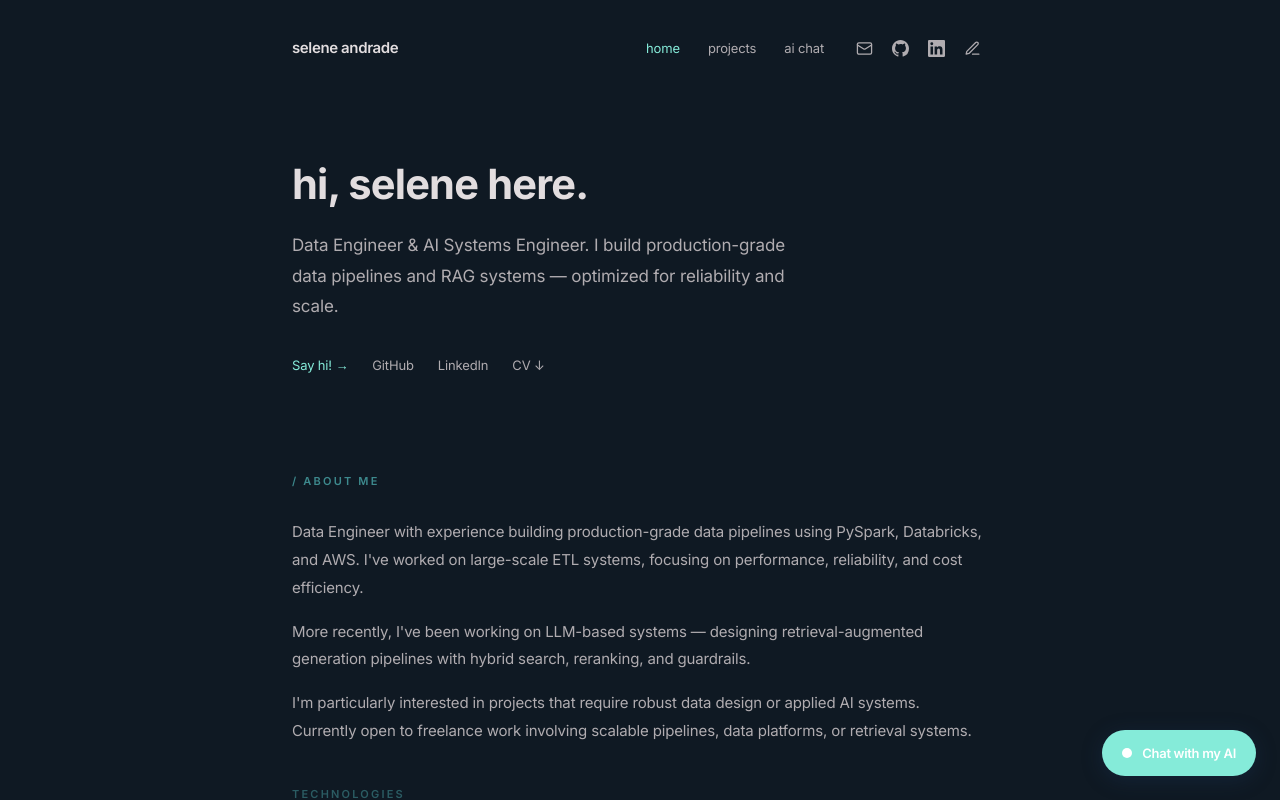
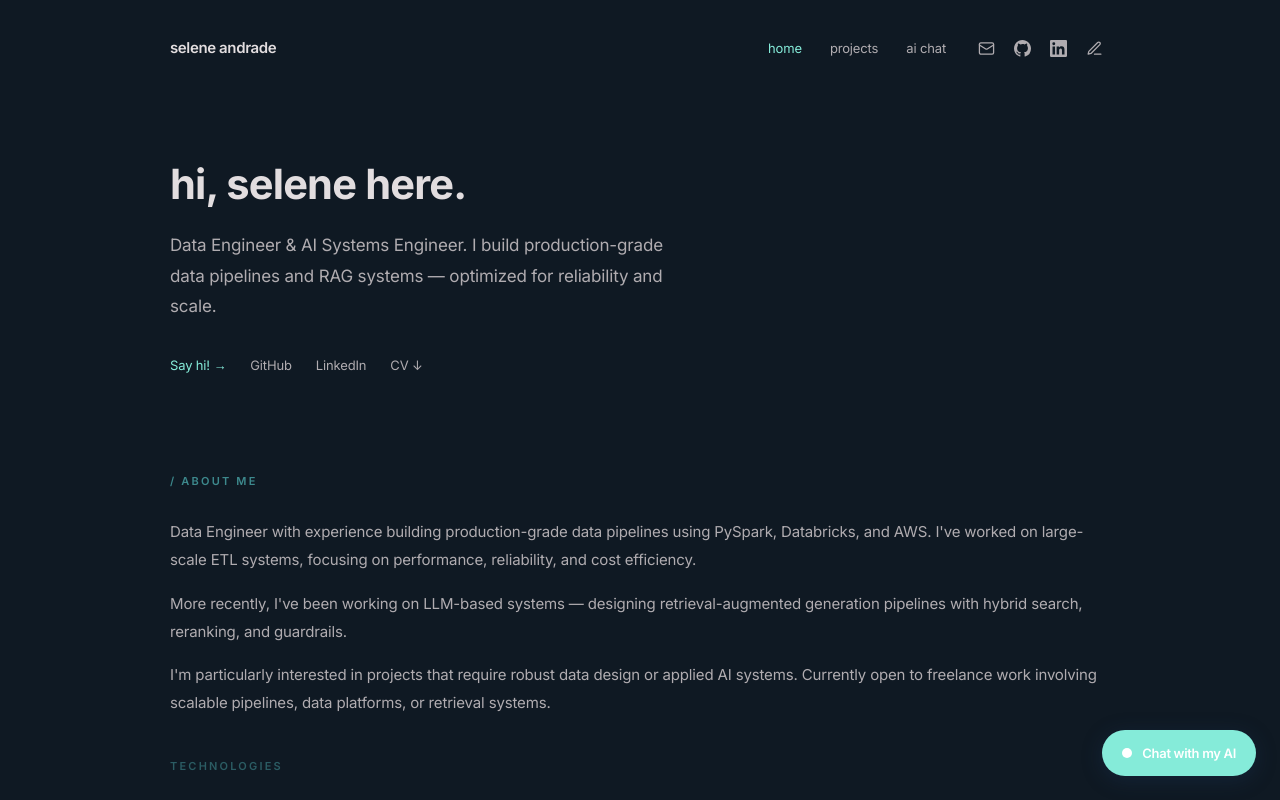
Before and after one commit to SAndrade2209/portfolio, a Next.js app: page / in a window 1280 px wide. Shown: the top 800 px of the page. Built offline with nearby package versions, Linux system fonts and the light colour scheme.

Commit message:
move layout

```diff
--- a/app/globals.css
+++ b/app/globals.css
@@ -1,18 +1,18 @@
 @import "tailwindcss";
 
 :root {
-  --primary:       #85ebd9;
-  --secondary:     #3d898d;
-  --background:    #0f1923;
-  --surface:       #162231;
-  --surface-strong:#1a2a3d;
-  --border:        #1e2d40;
-  --foreground:    #e2dddf;
-  --muted:         #b0acb0;
+  --primary:       #85ebd9;   /* mint teal */
+  --secondary:     #3d898d;   /* deep teal */
+  --background:    #0f1923;   /* dark navy */
+  --surface:       #162231;   /* card navy */
+  --surface-strong:#1a2a3d;   /* hover surface */
+  --border:        #1e2d40;   /* border navy */
+  --foreground:    #e2dddf;   /* off-white */
+  --muted:         #b0acb0;   /* cool gray */
   --accent:        #85ebd9;
 
-  /* Category accent colors — warm palette */
-  --cat-data:      #85ebd9;   /* teal  */
+  /* Category accent colors */
+  --cat-data:      #85ebd9;   /* teal */
   --cat-ai:        #D4B96A;   /* warm gold */
   --cat-research:  #B5705A;   /* terracotta */
 }
--- a/app/page.tsx
+++ b/app/page.tsx
@@ -19,7 +19,7 @@ const categoryMeta: Record<ProjectCategory, { label: string; color: string }> =
 export default function Home() {
   return (
     <main className="min-h-screen bg-background text-foreground">
-      <div className="mx-auto max-w-[760px] px-6 py-0 md:px-8">
+      <div className="mx-auto max-w-[1100px] px-8 py-0 md:px-20">
 
         <SiteHeader active="/" />
 
--- a/app/projects/page.tsx
+++ b/app/projects/page.tsx
@@ -68,7 +68,7 @@ export default function Projects() {
 
   return (
     <main className="min-h-screen bg-background text-foreground">
-      <div className="mx-auto max-w-[760px] px-6 py-0 md:px-8">
+      <div className="mx-auto max-w-[1100px] px-8 py-0 md:px-20">
         <SiteHeader active="/projects" />
 
         <FadeIn>
```
